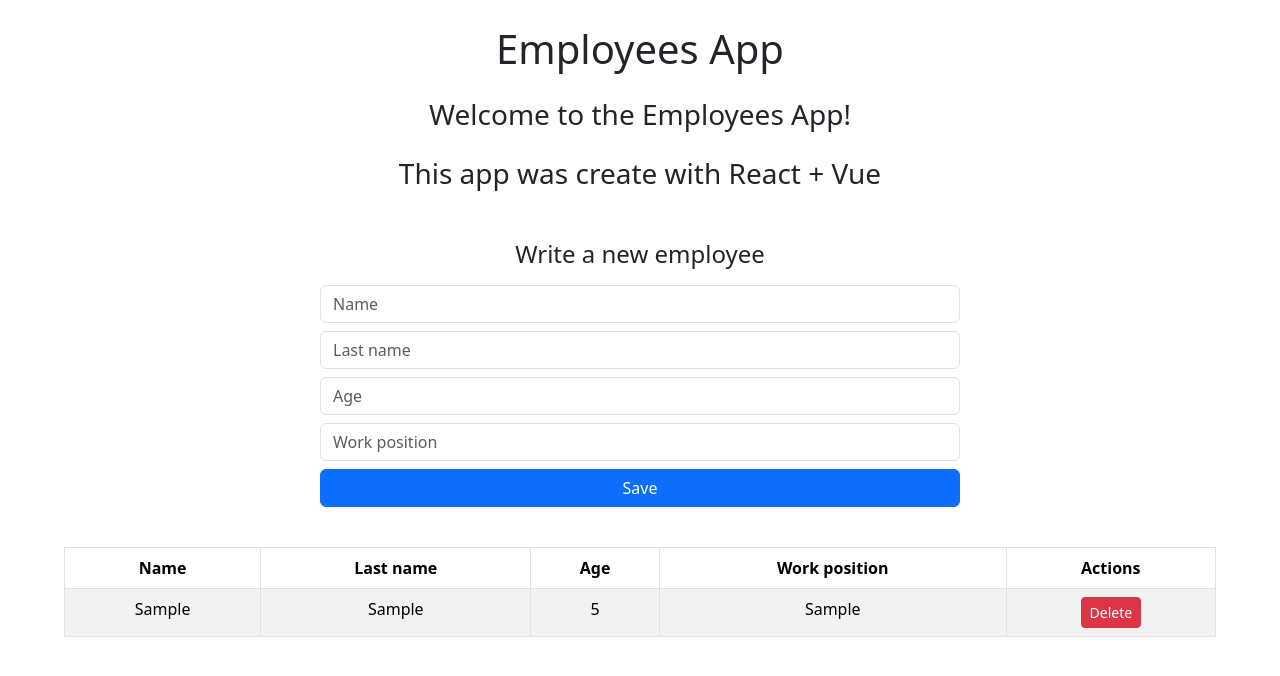
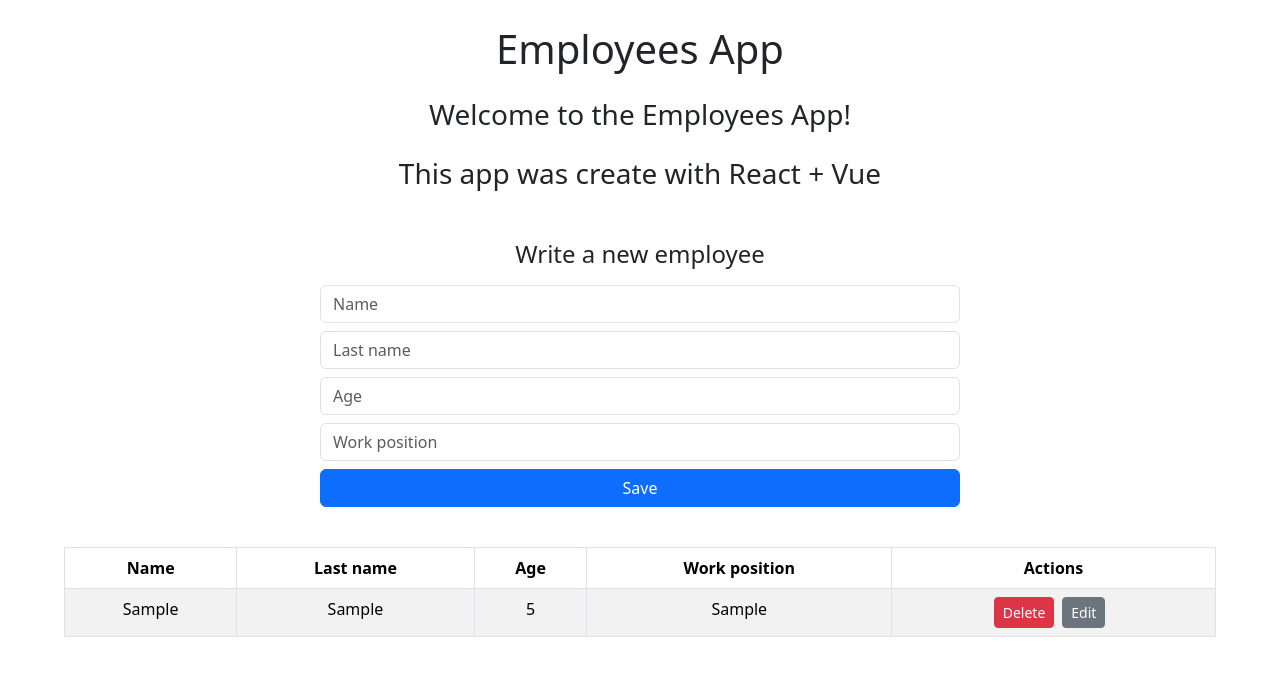
Before and after one commit to AngelAyonV/Crud-Employees-React-Vite, a React (Vite) app: page / in a window 1280 px wide. Both pictures are taken after typing "Sample", "Sample", "5", "Sample" into the empty fields and a click on the button "Save". Shown: the top 676 px of the page. Built offline with nearby package versions, Linux system fonts and the light colour scheme.

Commit message:
integrando edit, pero todo funciona hasta el momento

```diff
--- a/src/components/EmployeesApp.jsx
+++ b/src/components/EmployeesApp.jsx
@@ -4,6 +4,7 @@
 
 const EmployeesApp = () => {
   const [dataEmployee, setdataEmployee] = useState([]);
+  const [employeeEdit, setemployeeEdit] = useState(null);
 
   const addEmployees = (newEmploye) => {
     setdataEmployee([...dataEmployee, newEmploye]);
@@ -13,6 +14,15 @@
     setdataEmployee(dataEmployee.filter((employee) => employee.ID !== id));
   };
 
+  const onEditEmployee = (id) => {
+    // Implementar el código para editar un empleado
+    console.log("Editar empleado #" + id);
+    const employee = dataEmployee.find((emp) => emp.ID === id);
+    if (employee) {
+      setemployeeEdit(employee);
+    }
+  };
+
   return (
     <>
       <div className="welcome-message">
@@ -20,8 +30,15 @@
         <h3>Welcome to the Employees App!</h3>
         <h3>This app was create with React + Vue </h3>
       </div>
-      <SaveEmployees OnaddEmployees={addEmployees} />
-      <ListEmployees data={dataEmployee} onDelete={onDeleteEmployee} />
+      <SaveEmployees
+        OnaddEmployees={addEmployees}
+        OneditEmployee={employeeEdit}
+      />
+      <ListEmployees
+        data={dataEmployee}
+        onDelete={onDeleteEmployee}
+        onEdit={onEditEmployee}
+      />
     </>
   );
 };
--- a/src/components/ListEmployees.jsx
+++ b/src/components/ListEmployees.jsx
@@ -1,6 +1,6 @@
 import React from "react";
 
-const ListEmployees = ({ data, onDelete }) => {
+const ListEmployees = ({ data, onDelete, onEdit }) => {
   return (
     <div className="table-container">
       {data.length === 0 ? (
@@ -30,6 +30,12 @@
                   >
                     Delete
                   </button>
+                  <button
+                    className="btn btn-secondary btn-sm mx-2"
+                    onClick={() => onEdit(employee.ID)} // Eliminar el empleado
+                  >
+                    Edit
+                  </button>
                 </td>
               </tr>
             ))}
--- a/src/components/SaveEmployees.jsx
+++ b/src/components/SaveEmployees.jsx
@@ -1,6 +1,6 @@
-import React, { useState } from "react";
+import React, { useEffect, useState } from "react";
 
-const SaveEmployees = ({ OnaddEmployees }) => {
+const SaveEmployees = ({ OnaddEmployees, OneditEmployee }) => {
   const [ID, setID] = useState(0);
   const [Name, setName] = useState("");
   const [LastName, setLastName] = useState("");
@@ -24,6 +24,7 @@
   const btnAddEmployee = () => {
     // Crear el nuevo empleado con los valores actuales
     const newEmployee = { ID, Name, LastName, Age, WorkPosition };
+    console.log("Add employee");
     console.log(newEmployee);
     // Llamar directamente a addEmployees con el nuevo objeto
     OnaddEmployees(newEmployee);
@@ -35,6 +36,16 @@
     setAge("");
     setWorkPosition("");
   };
+  //Edit employee :D
+  useEffect(() => {
+    console.log(OneditEmployee);
+    // if (OneditEmployee) {
+    //   setName(employeeToEdit.Name);
+    //   setLastName(employeeToEdit.LastName);
+    //   setAge(employeeToEdit.Age);
+    //   setWorkPosition(employeeToEdit.WorkPosition);
+    // }
+  }, [OneditEmployee]);
 
   return (
     <div className="component-SaveEmployees">
```
